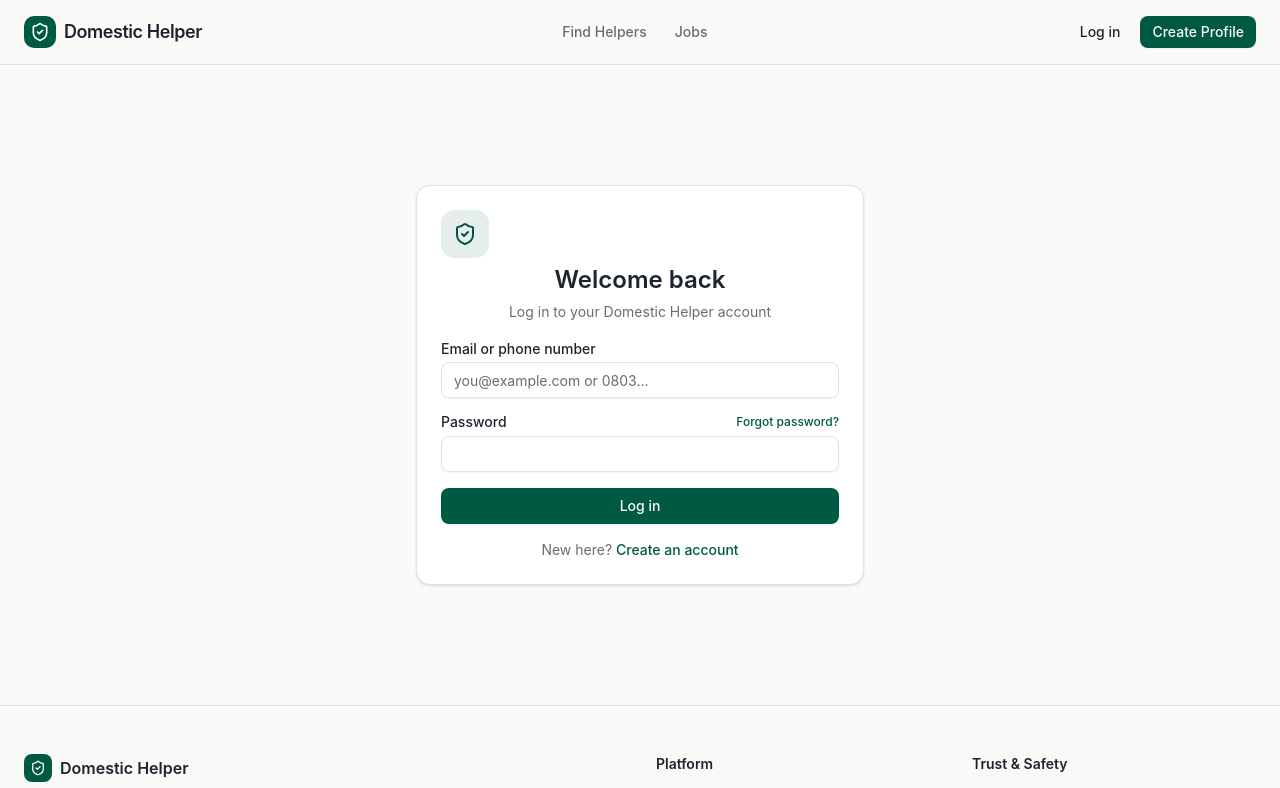
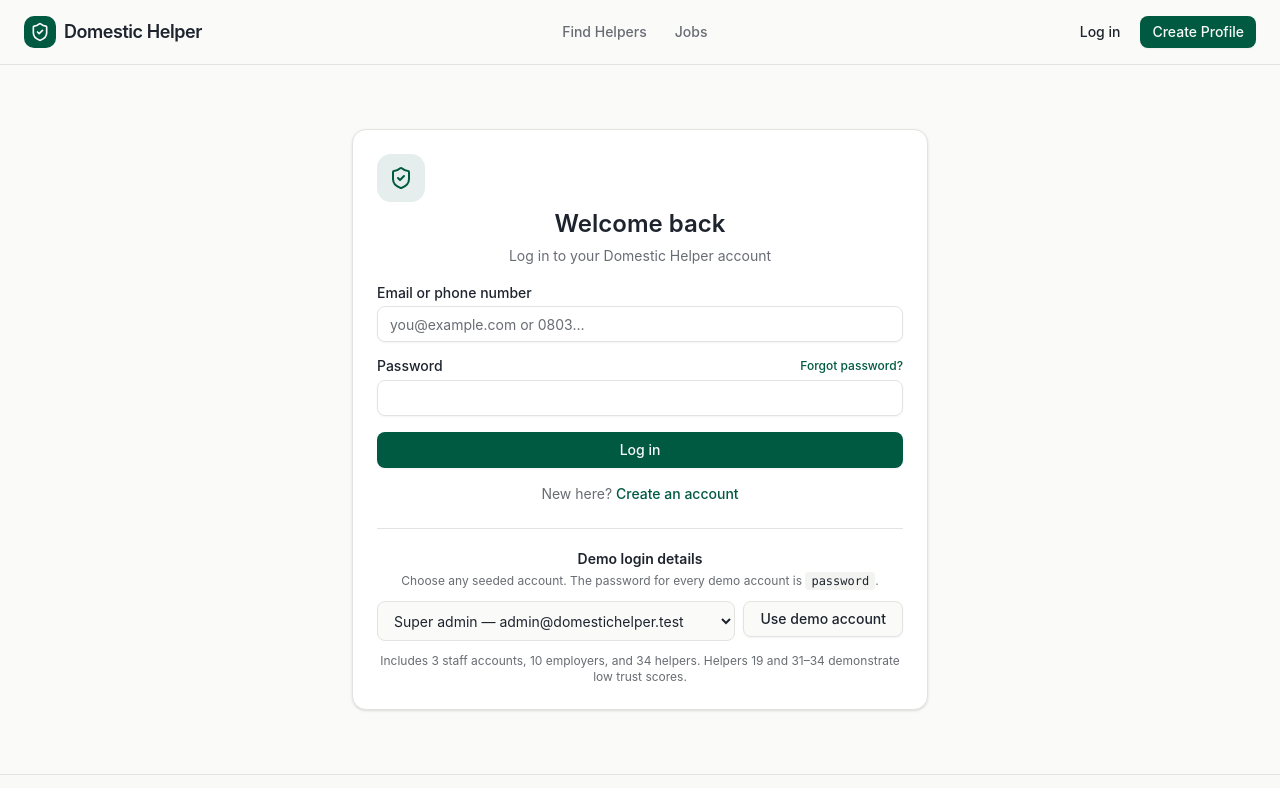
Before and after one commit to horlaryehmee/DomesticHelper, a React (Vite) app in the folder frontend/: page /login in a window 1280 px wide. Shown: the top 788 px of the page. Built offline with nearby package versions, Linux system fonts and the light colour scheme.

Commit message:
Update demo login and frontend build

```diff
--- a/frontend/src/features/auth/login-page.tsx
+++ b/frontend/src/features/auth/login-page.tsx
@@ -11,6 +11,34 @@ import { Card, CardContent, CardDescription, CardHeader, CardTitle } from '@/com
 import { Spinner } from '@/components/ui/spinner'
 import { useAuth, dashboardPath } from '@/lib/auth'
 import { ApiError } from '@/lib/api'
+
+const staffDemoAccounts = [
+  { email: 'admin@domestichelper.test', label: 'Super admin' },
+  { email: 'verifier@domestichelper.test', label: 'Verification officer' },
+  { email: 'moderator@domestichelper.test', label: 'Moderator' },
+]
+
+const employerDemoAccounts = Array.from({ length: 10 }, (_, index) => ({
+  email: `employer${index + 1}@domestichelper.test`,
+  label: `Employer ${index + 1}`,
+}))
+
+const featuredHelperNames: Record<number, string> = {
+  19: 'Hannah Igwe · trust score 30',
+  31: 'Amina Yusuf · trust score 35',
+  32: 'Daniel Obi · trust score 15',
+  33: 'Blessing Eze · trust score 45',
+  34: 'Musa Abubakar · trust score 40',
+}
+
+const helperDemoAccounts = Array.from({ length: 34 }, (_, index) => {
+  const number = index + 1
+
+  return {
+    email: `helper${number}@domestichelper.test`,
+    label: featuredHelperNames[number] ?? `Helper ${number}`,
+  }
+})
 
 const schema = z.object({
   login: z.string().min(3, 'Enter your email or phone number'),
@@ -29,8 +57,15 @@ export function LoginPage() {
   const {
     register,
     handleSubmit,
+    setValue,
     formState: { errors },
   } = useForm<FormData>({ resolver: zodResolver(schema) })
+
+  const fillDemoCredentials = (email: string) => {
+    setValue('login', email, { shouldDirty: true, shouldValidate: true })
+    setValue('password', 'password', { shouldDirty: true, shouldValidate: true })
+    setServerError(null)
+  }
 
   const onSubmit = async (data: FormData) => {
     setSubmitting(true)
@@ -55,7 +90,7 @@ export function LoginPage() {
 
   return (
     <div className="flex min-h-[80vh] items-center justify-center px-4 py-16">
-      <Card className="w-full max-w-md gap-5">
+      <Card className="w-full max-w-xl gap-5">
         <CardHeader className="items-center text-center">
           <span className="flex size-12 items-center justify-center rounded-xl bg-primary/10">
             <ShieldCheck className="size-6 text-primary" />
@@ -93,6 +128,53 @@ export function LoginPage() {
               Create an account
             </Link>
           </p>
+
+          <div className="mt-6 border-t pt-5">
+            <div className="mb-3 text-center">
+              <p className="text-sm font-semibold">Demo login details</p>
+              <p className="mt-1 text-xs text-muted-foreground">
+                Choose any seeded account. The password for every demo account is{' '}
+                <code className="rounded bg-muted px-1.5 py-0.5 font-mono text-foreground">password</code>.
+              </p>
+            </div>
+            <div className="flex flex-col gap-2 sm:flex-row">
+              <select
+                aria-label="Demo account"
+                className="h-10 min-w-0 flex-1 rounded-md border border-input bg-background px-3 text-sm outline-none focus-visible:ring-2 focus-visible:ring-ring"
+                defaultValue="admin@domestichelper.test"
+                id="demo-account"
+              >
+                <optgroup label="Administration">
+                  {staffDemoAccounts.map((account) => (
+                    <option key={account.email} value={account.email}>{account.label} — {account.email}</option>
+                  ))}
+                </optgroup>
+                <optgroup label="Employers">
+                  {employerDemoAccounts.map((account) => (
+                    <option key={account.email} value={account.email}>{account.label} — {account.email}</option>
+                  ))}
+                </optgroup>
+                <optgroup label="Helpers">
+                  {helperDemoAccounts.map((account) => (
+                    <option key={account.email} value={account.email}>{account.label} — {account.email}</option>
+                  ))}
+                </optgroup>
+              </select>
+              <Button
+                type="button"
+                variant="outline"
+                onClick={() => {
+                  const select = document.getElementById('demo-account') as HTMLSelectElement | null
+                  if (select) fillDemoCredentials(select.value)
+                }}
+              >
+                Use demo account
+              </Button>
+            </div>
+            <p className="mt-3 text-center text-xs text-muted-foreground">
+              Includes 3 staff accounts, 10 employers, and 34 helpers. Helpers 19 and 31–34 demonstrate low trust scores.
+            </p>
+          </div>
         </CardContent>
       </Card>
     </div>
```
Also changed, not shown: 5 other files (tests, documents, lock files or other folders).
